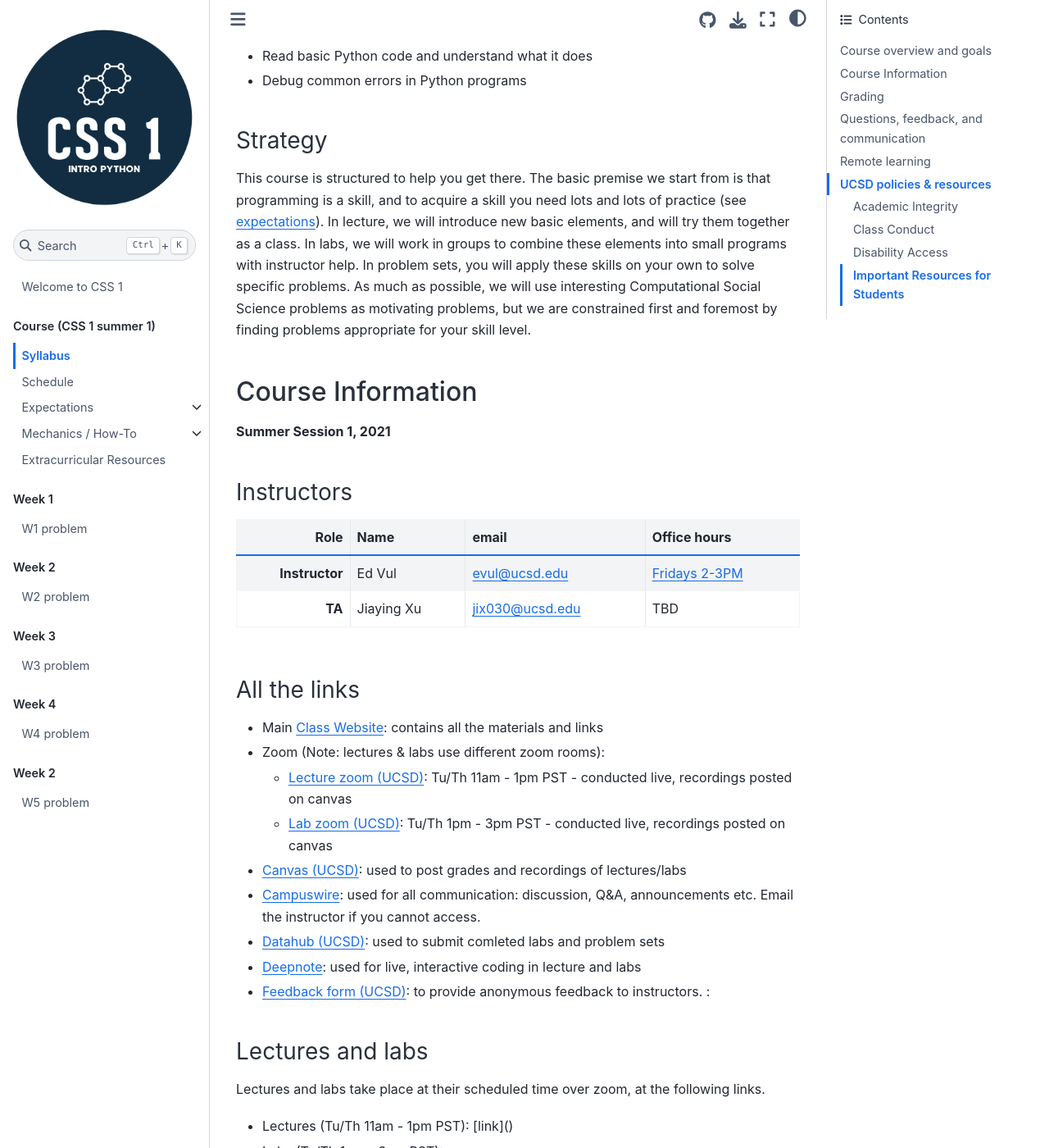
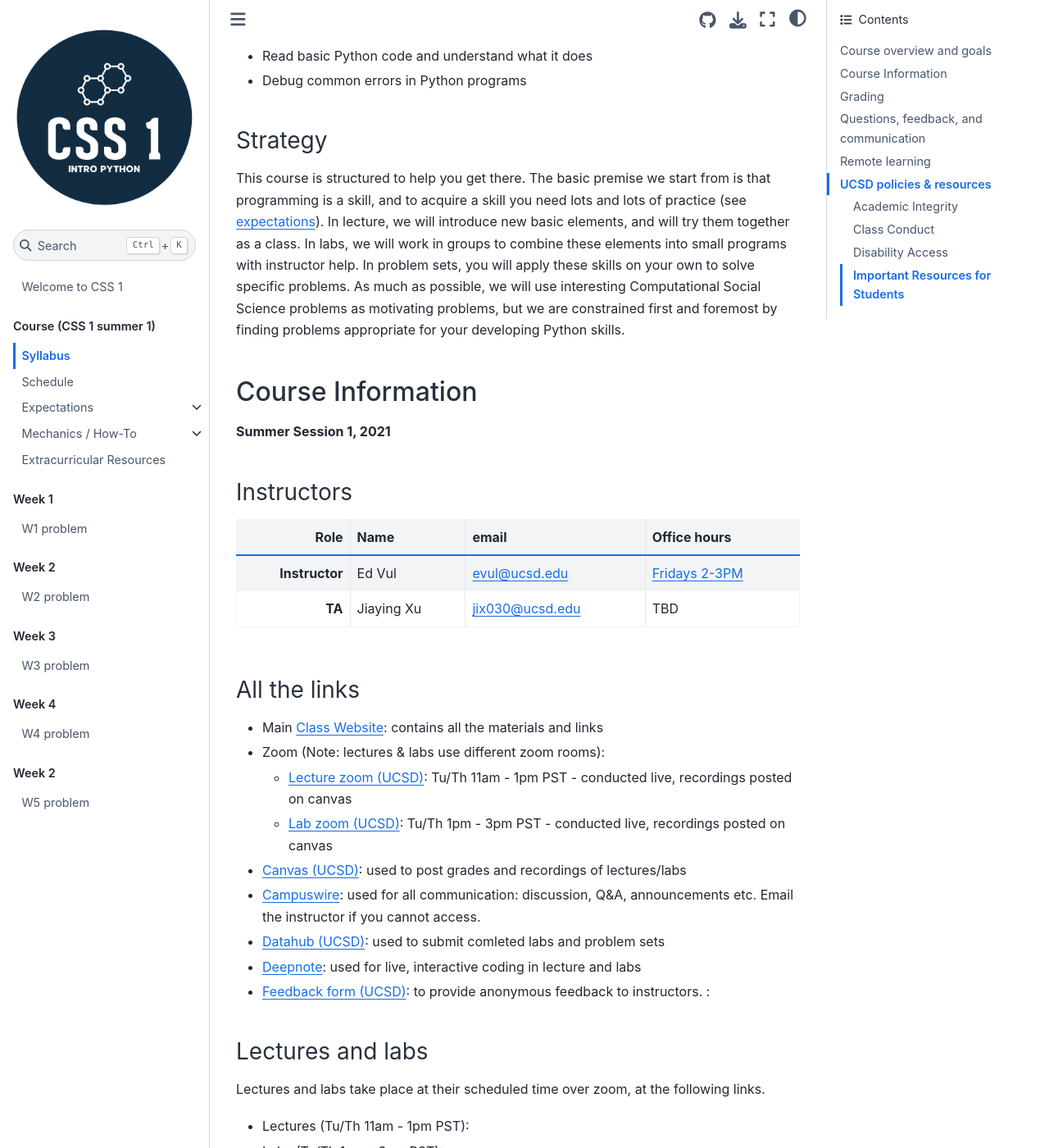
Before and after one commit to UCSD-CSS-001/ucsd-css-001.github.io, a Jupyter Book: the page built from course/syllabus.md, in a window 1280 px wide and 1400 px high, scrolled down 465 px. Shown: the whole window at 82% size. Built offline with Jupyter Book 1.0.4 settings and Sphinx 7.4.7 and the Sphinx Book theme 1.1.4, drawn with Linux system fonts in a browser that asks for light colours; pages that are not in the unit, such as notebooks, are missing from menus; some of the changed text lies outside the part shown.

Commit message:
reorg, announce, syllabus

````diff
--- a/course/syllabus.md
+++ b/course/syllabus.md
@@ -15,7 +15,7 @@
 
 ### Strategy
 
-This course is structured to help you get there.  The basic premise we start from is that programming is a skill, and to acquire a skill you need lots and lots of practice (see [expectations](expectations.md)).  In lecture, we will introduce new basic elements, and will try them together as a class.  In labs, we will work in groups to combine these elements into small programs with instructor help.  In problem sets, you will apply these skills on your own to solve specific problems.  As much as possible, we will use interesting Computational Social Science problems as motivating problems, but we are constrained first and foremost by finding problems appropriate for your skill level.
+This course is structured to help you get there.  The basic premise we start from is that programming is a skill, and to acquire a skill you need lots and lots of practice (see [expectations](expectations.md)).  In lecture, we will introduce new basic elements, and will try them together as a class.  In labs, we will work in groups to combine these elements into small programs with instructor help.  In problem sets, you will apply these skills on your own to solve specific problems.  As much as possible, we will use interesting Computational Social Science problems as motivating problems, but we are constrained first and foremost by finding problems appropriate for your developing Python skills.
 
 ## Course Information
 
@@ -44,16 +44,17 @@
 
 Lectures and labs take place at their scheduled time over zoom, at the following links.
 
-- Lectures (Tu/Th 11am - 1pm PST): [link]({{ url_lectures }})
+- Lectures (Tu/Th 11am - 1pm PST): {{ url_lectures }}
 - Labs (Tu/Th 1pm - 3pm PST):  {{ url_labs }}
 
-Recordings of these will be made available on  [canvas]({{ url_canvas }})
+Recordings of these will be made available on  {{ url_canvas }}
 
 ### Materials
 
 - All materials will be provided via this website and the links above.
 
 - No textbook is required atop the lectures notes here, but we provide recommendations for some paid and free [extracurricular resources](resources.md)
+
 - No local software is required (as we will use remotely hosted jupyter notebooks).  If you want to install a local copy, we recommend the bundled [anaconda distribution](https://www.anaconda.com/products/individual) of Python 3
 
 
@@ -100,12 +101,12 @@
     letter = 'F'
     remainder = 5
 
-modifier = ''
 if remainder >= 7:
     modifier = '+'
-
-if remainder < 3:
+elif remainder < 3:
     modifier = '-'
+else:
+    modifier = ''
 
 grade = letter + modifier
 ```
````
Also changed, not shown: other parts of course/syllabus.md (+4 -4 lines), lectures/P01-announcements.md (added, +17 -0 lines), lectures/img/aah-workshop.jpg (added), 1 other file.
